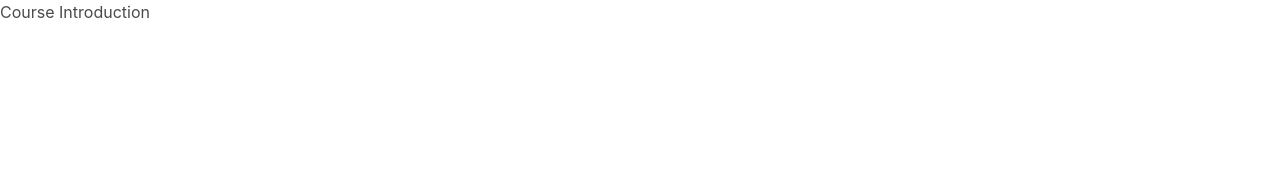
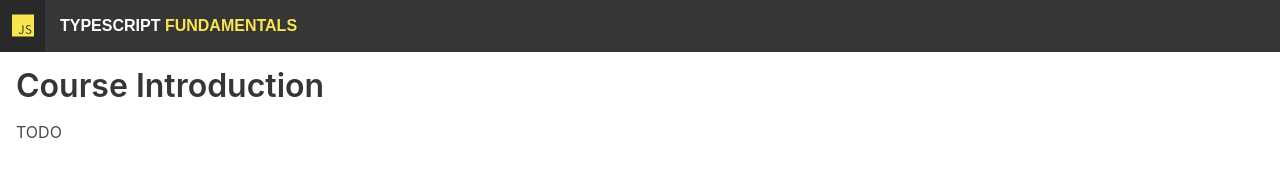
Before and after one commit to DanWahlin/typescript-fundamentals, a website: page src/1-Course-Introduction/index.html in a window 1280 px wide. Drawn offline with nearby package versions, Linux system fonts and the light colour scheme; files that its build step writes are made by us from their sources.

Commit message:
index.html files for each folder

```diff
--- a/src/1-Course-Introduction/index.html
+++ b/src/1-Course-Introduction/index.html
@@ -1,7 +1,37 @@
 <html>
-<head><link href="../css/style.css" rel="stylesheet"></head>
-<body>
-    <h1>Course Introduction</h1>
+  <head>
+    <link href="../css/style.css" rel="stylesheet" />
+  </head>
+  <body>
+    <div>
+      <header>
+        <nav class="navbar has-background-dark is-dark">
+          <div class="navbar-brand">
+            <a
+              class="navbar-item"
+              href="https://www.typescriptlang.org/"
+              target="_blank"
+              rel="noopener noreferrer"
+            >
+              <i class="fab js-logo fa-js fa-2x" aria-hidden="true"></i>
+            </a>
+            <div class="navbar-item nav-home">
+              <span class="brand-first">TYPESCRIPT</span>
+              <span class="brand-second">&nbsp;</span>
+              <span class="brand-third">FUNDAMENTALS</span>
+            </div>
+          </div>
+        </nav>
+      </header>
 
-</body>
+      <div class="main-section columns">
+        <main class="column main-content">
+          <div class="content-title-group">
+            <h1 class="title">Course Introduction</h1>
+          </div>
+          TODO
+        </main>
+      </div>
+    </div>
+  </body>
 </html>
```
Also changed, not shown: src/2-Getting-Started-With-TypeScript/index.html (+34 -4 lines), src/4-Creating-And-Using-Functions/index.html (+34 -4 lines), src/5-Creating-And-Using-Interfaces/index.html (+34 -4 lines), src/6-Creating-And-Using-Classes/index.html (+34 -4 lines), src/7-Creating-And-Using-Generics/index.html (+34 -4 lines).
